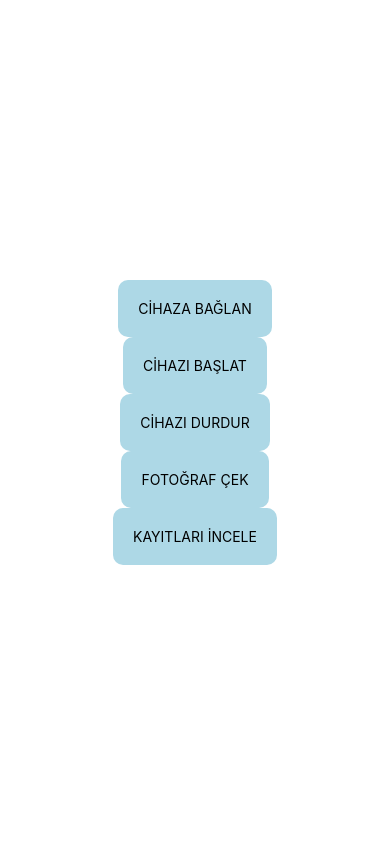
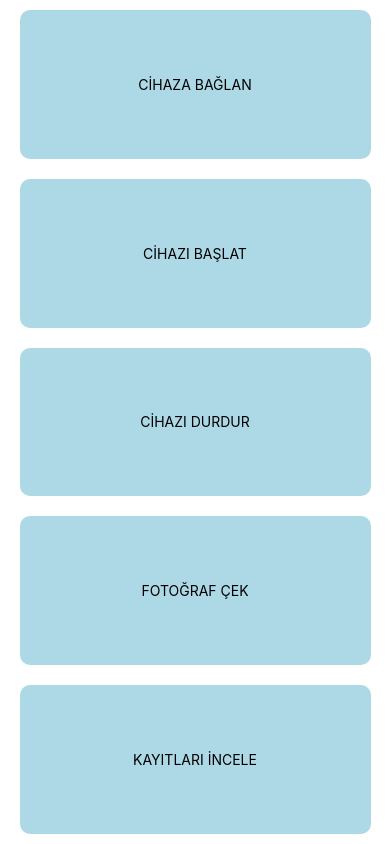
Before and after one commit to SarpErdogan/Bilsem-Proje, a React Native app: screen / in a window 390 px wide. Built offline with nearby package versions, Linux system fonts and the light colour scheme.

Commit message:
Finished UI

```diff
--- a/src/screens/BluetoothPage.tsx
+++ b/src/screens/BluetoothPage.tsx
@@ -29,7 +29,7 @@ const Bluetooth = () => {
   };
 
   return (
-    <View style = {{flex:1,justifyContent:"top"}}>
+    <View style = {{flex:1, padding:20}}>
       <Text style={{ fontWeight: 'bold', fontSize: 18, marginBottom: 10, padding:20 }}>
         Eşleştirilmiş Cihazlar
       </Text>
--- a/src/screens/HomePage.tsx
+++ b/src/screens/HomePage.tsx
@@ -5,20 +5,21 @@ import { useScreenStore } from '../store/store';
 const HomePage = () => {
     const { currentScreen, setScreen } = useScreenStore();
     return (
-        <View style={{ flex: 1, justifyContent: 'center', alignItems: 'center' }}>
-            <TouchableOpacity onPress={() => setScreen('bluetooth')} style={{ padding: 20, backgroundColor: 'lightblue', borderRadius: 10 }}>
+        <View style={{ flex: 1,flexDirection: 'column', justifyContent: 'center', alignItems: 'center' }}>
+            <Text ></Text>
+            <TouchableOpacity onPress={() => setScreen('bluetooth')} style={styles.button}>
                 <Text>CİHAZA BAĞLAN</Text>
             </TouchableOpacity>
-            <TouchableOpacity onPress={() => {}} style={{ padding: 20, backgroundColor: 'lightblue', borderRadius: 10 }}>
+            <TouchableOpacity onPress={() => {}} style={styles.button}>
                 <Text>CİHAZI BAŞLAT</Text>
             </TouchableOpacity>
-            <TouchableOpacity onPress={() => {}} style={{ padding: 20, backgroundColor: 'lightblue', borderRadius: 10 }}>
+            <TouchableOpacity onPress={() => {}} style={styles.button}>
                 <Text>CİHAZI DURDUR</Text>
             </TouchableOpacity>
-            <TouchableOpacity onPress={() => {}} style={{ padding: 20, backgroundColor: 'lightblue', borderRadius: 10 }}>
+            <TouchableOpacity onPress={() => {}} style={styles.button}>
                 <Text>FOTOĞRAF ÇEK</Text>
             </TouchableOpacity>
-            <TouchableOpacity onPress={() => setScreen('records')} style={{ padding: 20, backgroundColor: 'lightblue', borderRadius: 10 }}>
+            <TouchableOpacity onPress={() => setScreen('records')} style={styles.button}>
                 <Text>KAYITLARI İNCELE</Text>
             </TouchableOpacity>
         </View>
@@ -26,25 +27,17 @@ const HomePage = () => {
 }
 
 const styles = StyleSheet.create({
-    homeButton: {
-        position: 'absolute',
-        bottom: 20,
-        left: 20,
-        backgroundColor: '#222',
-        paddingHorizontal: 20,
-        paddingVertical: 12,
-        borderRadius: 12,
-        elevation: 6,
-        shadowColor: '#000',
-        shadowOffset: { width: 0, height: 3 },
-        shadowOpacity: 0.25,
-        shadowRadius: 5,
+    button: {
+        flex : 1,
+        width: '90%',
+        justifyContent: 'center',
+        flexDirection: 'row',
+        alignItems: 'center',
+        borderRadius: 10,
+        marginTop: 10,
+        marginBottom: 10,
+        backgroundColor: 'lightblue',
     },
-    homeButtonText: {
-        color: '#fff',
-        fontSize: 20,
-        fontWeight: '600',
-  },
 });
 
 export default HomePage;
--- a/src/screens/RecordsPage.tsx
+++ b/src/screens/RecordsPage.tsx
@@ -6,6 +6,7 @@ const RecordsPage = () => {
     const { currentScreen, setScreen } = useScreenStore();
     return (
       <View style={{ flex: 1, justifyContent: 'center', alignItems: 'center' }}>
+            <Text style={{ fontSize: 24, fontWeight: '700', marginTop: 20 }}>Kayıtlar</Text>
             <TouchableOpacity style={styles.recordTO} onPress ={()=> {}}>
                 <Text style={styles.recordText}>17.05-18.02         28.11.2025</Text>
             </TouchableOpacity>
@@ -34,10 +35,13 @@ const RecordsPage = () => {
 const styles = StyleSheet.create({
     recordTO: {
         flex: 1,
+        width: '90%',
+        paddingTop: 20,
+        paddingBottom: 20,
         marginHorizontal: 12,
-        marginVertical: 6,
+        marginVertical: 10,
         borderRadius: 10,
-        backgroundColor: '#007AFF',
+        backgroundColor: 'lightblue',
         justifyContent: 'center',
         alignItems: 'center',
         shadowColor: '#000',
@@ -47,7 +51,7 @@ const styles = StyleSheet.create({
         elevation: 3,
     },
     recordText: {
-        color: '#fff',
+        color: '#000000ff',
         fontSize: 18,
         fontWeight: '600',
     },
```
